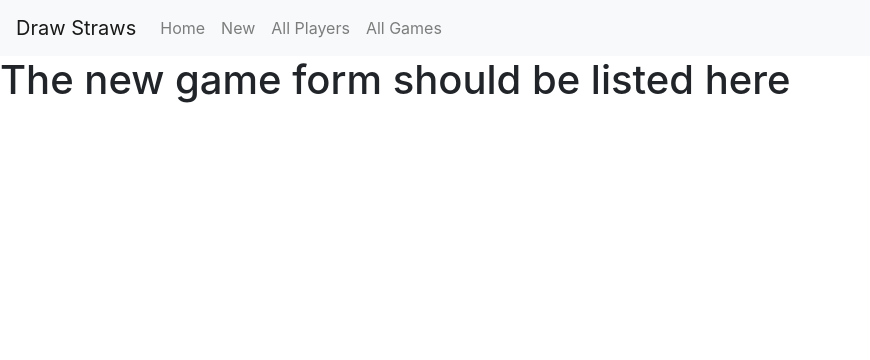
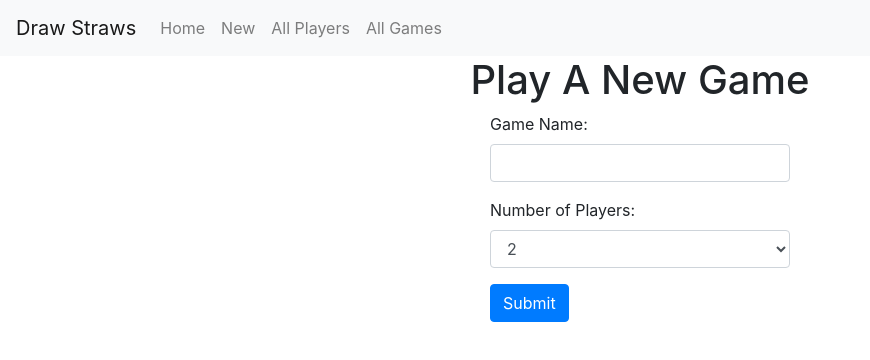
Before and after one commit to abourke09/draw-straws, a React (Create React App) app in the folder client/: page /new in a window 1280 px wide. Shown: the top 360 px of the page, without its empty margins (0-870 px from the left). Built offline with nearby package versions, Linux system fonts and the light colour scheme; no server answers.

Commit message:
Begins building out GameForm as a class Component. Employs the react-bootstrap Form and Button, allowing the user to enter the number of players and the name of the game.

```diff
--- a/client/src/components/GameForm.js
+++ b/client/src/components/GameForm.js
@@ -1,9 +1,34 @@
-import React from 'react'
+import React, { Component } from 'react'
+import Form from 'react-bootstrap/Form'
+import Button from 'react-bootstrap/Button'
 
-const GameForm = () => (
-  <div className="game form">
-    <h1>The new game form should be listed here</h1>
-  </div>
-  )
+class GameForm extends Component {
+
+  render() {
+    return(
+      <div className="gameForm">
+        <h1 align= 'center'>Play A New Game</h1>
+        <Form style = { { margin: '0 auto', width: '300px' } }>
+          <Form.Group controlId="exampleForm.ControlInput1">
+            <Form.Label>Game Name:</Form.Label>
+            <Form.Control/>
+          </Form.Group>
+          <Form.Group controlId="exampleForm.ControlSelect1">
+            <Form.Label>Number of Players:</Form.Label>
+            <Form.Control as="select">
+              <option>2</option>
+              <option>3</option>
+              <option>4</option>
+              <option>5</option>
+            </Form.Control>
+          </Form.Group>
+          <Button variant="primary" type="submit">
+            Submit
+          </Button>
+        </Form>
+      </div>
+    )
+  }
+}
 
 export default GameForm;
```
